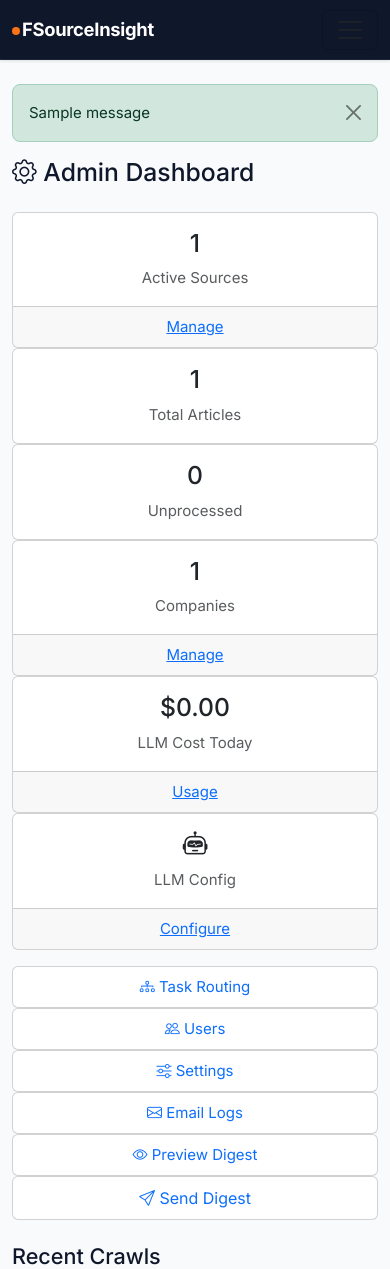
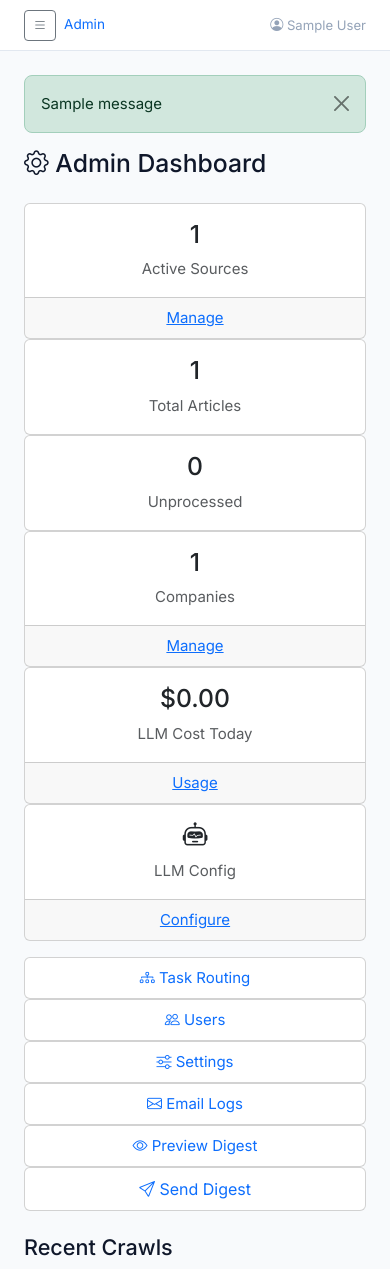
Before and after one commit to zhubinghui/FSourceInsight, a Flask app: page /admin/ in a window 390 px wide. Shown: the top 1269 px of the page. Run offline with Flask 3, Linux system fonts and the light colour scheme; a user stored in the database is signed in; tables that the repository leaves empty hold one stand-in row (values such as "Sample post"); one stand-in notice (Sample message) is shown; parts of the project's set-up code (start-up, migrations or seed data) failed here and were passed over.

Commit message:
feat: separate admin panel with sidebar layout + frontend admin entry
Admin panel:
- New admin_base.html with fixed sidebar navigation (240px)
- Sidebar sections: Overview, Content, AI/LLM, Users & Email
- Active page highlighting, mobile responsive (slide-in)
- Topbar with breadcrumb and user info
- "Back to Site" and "Logout" in sidebar footer
- All 15 admin templates now extend admin_base.html

Frontend admin entry:
- Removed "Admin" from main nav items (cleaner public nav)
- Added orange gear icon button for logged-in admins (right side)
- User dropdown includes "Admin Panel" link for admins
- Non-logged-in users see a subtle gear icon linking to login

Co-Authored-By: Claude Opus 4.6 (1M context) <noreply@anthropic.com>

```diff
--- /dev/null
+++ b/app/web/templates/admin/admin_base.html
@@ -0,0 +1,224 @@
+<!DOCTYPE html>
+<html lang="en">
+<head>
+    <meta charset="UTF-8">
+    <meta name="viewport" content="width=device-width, initial-scale=1.0">
+    <title>{% block title %}Admin{% endblock %} - FSourceInsight</title>
+    <link rel="preconnect" href="https://fonts.googleapis.com">
+    <link rel="preconnect" href="https://fonts.gstatic.com" crossorigin>
+    <link href="https://fonts.googleapis.com/css2?family=Inter:wght@400;500;600;700&display=swap" rel="stylesheet">
+    <link href="https://cdn.jsdelivr.net/npm/bootstrap@5.3.3/dist/css/bootstrap.min.css" rel="stylesheet">
+    <link href="https://cdn.jsdelivr.net/npm/bootstrap-icons@1.11.3/font/bootstrap-icons.min.css" rel="stylesheet">
+    <link href="{{ url_for('static', filename='css/fsource.css') }}" rel="stylesheet">
+    <script src="https://unpkg.com/htmx.org@2.0.4"></script>
+    <style>
+        /* Admin layout */
+        .admin-wrapper { display: flex; min-height: 100vh; }
+
+        /* Sidebar */
+        .admin-sidebar {
+            width: 240px;
+            background: var(--fs-navy);
+            color: #fff;
+            flex-shrink: 0;
+            position: fixed;
+            top: 0;
+            left: 0;
+            bottom: 0;
+            overflow-y: auto;
+            z-index: 1000;
+        }
+        .admin-sidebar .sidebar-brand {
+            padding: 1.25rem 1rem;
+            border-bottom: 1px solid rgba(255,255,255,0.08);
+            display: flex;
+            align-items: center;
+            gap: 0.5rem;
+            text-decoration: none;
+            color: #fff;
+        }
+        .admin-sidebar .sidebar-brand .brand-dot {
+            display: inline-block; width: 8px; height: 8px;
+            border-radius: 50%; background: var(--fs-orange-light);
+        }
+        .admin-sidebar .sidebar-brand span { font-weight: 700; font-size: 0.95rem; }
+        .admin-sidebar .sidebar-brand small { font-size: 0.7rem; opacity: 0.5; margin-left: auto; }
+
+        .sidebar-section {
+            padding: 0.75rem 1rem 0.25rem;
+            font-size: 0.65rem;
+            font-weight: 600;
+            text-transform: uppercase;
+            letter-spacing: 1px;
+            color: rgba(255,255,255,0.35);
+        }
+        .sidebar-nav { list-style: none; padding: 0; margin: 0; }
+        .sidebar-nav li a {
+            display: flex;
+            align-items: center;
+            gap: 0.6rem;
+            padding: 0.5rem 1rem;
+            color: rgba(255,255,255,0.65);
+            text-decoration: none;
+            font-size: 0.85rem;
+            font-weight: 500;
+            border-radius: 6px;
+            margin: 1px 0.5rem;
+            transition: 150ms ease;
+        }
+        .sidebar-nav li a:hover { background: rgba(255,255,255,0.08); color: #fff; }
+        .sidebar-nav li a.active { background: rgba(255,255,255,0.12); color: #fff; }
+        .sidebar-nav li a .bi { font-size: 1rem; width: 18px; text-align: center; }
+
+        .sidebar-footer {
+            padding: 0.75rem 1rem;
+            border-top: 1px solid rgba(255,255,255,0.08);
+            margin-top: auto;
+        }
+
+        /* Main content */
+        .admin-main {
+            margin-left: 240px;
+            flex: 1;
+            background: var(--fs-bg);
+            min-height: 100vh;
+        }
+        .admin-topbar {
+            background: #fff;
+            border-bottom: 1px solid var(--fs-card-border);
+            padding: 0.6rem 1.5rem;
+            display: flex;
+            justify-content: space-between;
+            align-items: center;
+            position: sticky;
+            top: 0;
+            z-index: 100;
+        }
+        .admin-topbar .breadcrumb { margin: 0; font-size: 0.85rem; }
+        .admin-content { padding: 1.5rem; }
+
+        /* Mobile sidebar toggle */
+        @media (max-width: 991px) {
+            .admin-sidebar {
+                transform: translateX(-100%);
+                transition: transform 200ms ease;
+            }
+            .admin-sidebar.show { transform: translateX(0); }
+            .admin-main { margin-left: 0; }
+            .sidebar-toggle { display: inline-block !important; }
+        }
+        .sidebar-toggle { display: none; }
+    </style>
+    {% block extra_head %}{% endblock %}
+</head>
+<body>
+    <div class="admin-wrapper">
+        {# ── Sidebar ── #}
+        <aside class="admin-sidebar" id="adminSidebar">
+            <a href="{{ url_for('admin.dashboard') }}" class="sidebar-brand">
+                <span class="brand-dot"></span>
+                <span>FSourceInsight</span>
+                <small>Admin</small>
+            </a>
+
+            <div class="sidebar-section">Overview</div>
+            <ul class="sidebar-nav">
+                <li><a href="{{ url_for('admin.dashboard') }}" class="{{ 'active' if request.endpoint == 'admin.dashboard' }}">
+                    <i class="bi bi-speedometer2"></i> Dashboard
+                </a></li>
+                <li><a href="{{ url_for('admin.settings') }}" class="{{ 'active' if request.endpoint == 'admin.settings' }}">
+                    <i class="bi bi-sliders"></i> Settings
+                </a></li>
+            </ul>
+
+            <div class="sidebar-section">Content</div>
+            <ul class="sidebar-nav">
+                <li><a href="{{ url_for('admin.sources') }}" class="{{ 'active' if 'source' in (request.endpoint or '') }}">
+                    <i class="bi bi-rss"></i> Sources
+                </a></li>
+                <li><a href="{{ url_for('admin.companies') }}" class="{{ 'active' if 'compan' in (request.endpoint or '') and 'merge' not in (request.endpoint or '') }}">
+                    <i class="bi bi-building"></i> Companies
+                </a></li>
+                <li><a href="{{ url_for('admin.merge_companies') }}" class="{{ 'active' if 'merge' in (request.endpoint or '') }}">
+                    <i class="bi bi-intersect"></i> Merge Companies
+                </a></li>
+                <li><a href="{{ url_for('admin.crawl_logs') }}" class="{{ 'active' if request.endpoint == 'admin.crawl_logs' }}">
+                    <i class="bi bi-clock-history"></i> Crawl Logs
+                </a></li>
+            </ul>
+
+            <div class="sidebar-section">AI / LLM</div>
+            <ul class="sidebar-nav">
+                <li><a href="{{ url_for('admin.llm_routing') }}" class="{{ 'active' if request.endpoint == 'admin.llm_routing' }}">
+                    <i class="bi bi-diagram-3"></i> Task Routing
+                </a></li>
+                <li><a href="{{ url_for('admin.llm_config') }}" class="{{ 'active' if 'llm_config' in (request.endpoint or '') }}">
+                    <i class="bi bi-cpu"></i> Model Config
+                </a></li>
+                <li><a href="{{ url_for('admin.llm_usage') }}" class="{{ 'active' if request.endpoint == 'admin.llm_usage' }}">
+                    <i class="bi bi-graph-up"></i> Usage & Cost
+                </a></li>
+            </ul>
+
+            <div class="sidebar-section">Users & Email</div>
+            <ul class="sidebar-nav">
+                <li><a href="{{ url_for('admin.users') }}" class="{{ 'active' if 'user' in (request.endpoint or '') }}">
+                    <i class="bi bi-people"></i> Users
+                </a></li>
+                <li><a href="{{ url_for('admin.email_logs') }}" class="{{ 'active' if request.endpoint == 'admin.email_logs' }}">
+                    <i class="bi bi-envelope"></i> Email Logs
+                </a></li>
+            </ul>
+
+            <div class="sidebar-footer">
+                <a href="{{ url_for('news.index') }}" class="d-flex align-items-center gap-2 text-decoration-none" style="color: rgba(255,255,255,0.5); font-size: 0.82rem;">
+                    <i class="bi bi-arrow-left"></i> Back to Site
+                </a>
+                <a href="{{ url_for('auth.logout') }}" class="d-flex align-items-center gap-2 text-decoration-none mt-2" style="color: rgba(255,255,255,0.4); font-size: 0.82rem;">
+                    <i class="bi bi-box-arrow-right"></i> Logout
+                </a>
+            </div>
+        </aside>
+
+        {# ── Main Content ── #}
+        <div class="admin-main">
+            <div class="admin-topbar">
+                <div class="d-flex align-items-center gap-2">
+                    <button class="btn btn-sm btn-outline-secondary sidebar-toggle" onclick="document.getElementById('adminSidebar').classList.toggle('show')">
+                        <i class="bi bi-list"></i>
+                    </button>
+                    <nav aria-label="breadcrumb">
+                        <ol class="breadcrumb">
+                            <li class="breadcrumb-item"><a href="{{ url_for('admin.dashboard') }}" class="text-decoration-none">Admin</a></li>
+                            {% block breadcrumb %}{% endblock %}
+                        </ol>
+                    </nav>
+                </div>
+                <div class="d-flex align-items-center gap-2">
+                    <span class="text-fs-muted" style="font-size: 0.82rem;">
+                        <i class="bi bi-person-circle"></i> {{ current_user.name or current_user.email }}
+                    </span>
+                </div>
+            </div>
+
+            <div class="admin-content">
+                {% with messages = get_flashed_messages(with_categories=true) %}
+                    {% if messages %}
+                        {% for category, message in messages %}
+                            <div class="alert alert-{{ 'danger' if category == 'error' else category }} alert-dismissible fade show" style="border-radius: var(--fs-radius-sm);">
+                                {{ message }}
+                                <button type="button" class="btn-close" data-bs-dismiss="alert"></button>
+                            </div>
+                        {% endfor %}
+                    {% endif %}
+                {% endwith %}
+
+                {% block content %}{% endblock %}
+            </div>
+        </div>
+    </div>
+
+    <script src="https://cdn.jsdelivr.net/npm/bootstrap@5.3.3/dist/js/bootstrap.bundle.min.js"></script>
+    {% block extra_scripts %}{% endblock %}
+</body>
+</html>
--- a/app/web/templates/admin/companies.html
+++ b/app/web/templates/admin/companies.html
@@ -1,4 +1,4 @@
-{% extends "base.html" %}
+{% extends "admin/admin_base.html" %}
 {% block title %}Companies - Admin{% endblock %}
 {% block content %}
 <div class="d-flex justify-content-between align-items-center mb-3">
--- a/app/web/templates/admin/crawl_logs.html
+++ b/app/web/templates/admin/crawl_logs.html
@@ -1,4 +1,4 @@
-{% extends "base.html" %}
+{% extends "admin/admin_base.html" %}
 {% block title %}Crawl Logs{% endblock %}
 {% block content %}
 <h2>Crawl Logs</h2>
--- a/app/web/templates/admin/dashboard.html
+++ b/app/web/templates/admin/dashboard.html
@@ -1,4 +1,4 @@
-{% extends "base.html" %}
+{% extends "admin/admin_base.html" %}
 
 {% block title %}Admin Dashboard{% endblock %}
 
--- a/app/web/templates/admin/edit_company.html
+++ b/app/web/templates/admin/edit_company.html
@@ -1,4 +1,4 @@
-{% extends "base.html" %}
+{% extends "admin/admin_base.html" %}
 {% block title %}Edit {{ company.name }}{% endblock %}
 {% block content %}
 <h2>Edit Company: {{ company.name }}</h2>
--- a/app/web/templates/admin/email_logs.html
+++ b/app/web/templates/admin/email_logs.html
@@ -1,4 +1,4 @@
-{% extends "base.html" %}
+{% extends "admin/admin_base.html" %}
 {% block title %}Email Logs{% endblock %}
 {% block content %}
 <h2><i class="bi bi-envelope"></i> Email Logs</h2>
--- a/app/web/templates/admin/llm_config.html
+++ b/app/web/templates/admin/llm_config.html
@@ -1,4 +1,4 @@
-{% extends "base.html" %}
+{% extends "admin/admin_base.html" %}
 {% block title %}LLM Configuration{% endblock %}
 {% block content %}
 <div class="d-flex justify-content-between align-items-center mb-3">
--- a/app/web/templates/admin/llm_config_form.html
+++ b/app/web/templates/admin/llm_config_form.html
@@ -1,4 +1,4 @@
-{% extends "base.html" %}
+{% extends "admin/admin_base.html" %}
 {% block title %}{{ 'Edit' if config else 'New' }} LLM Config{% endblock %}
 {% block content %}
 <h2>{{ 'Edit' if config else 'New' }} LLM Configuration</h2>
--- a/app/web/templates/admin/llm_routing.html
+++ b/app/web/templates/admin/llm_routing.html
@@ -1,4 +1,4 @@
-{% extends "base.html" %}
+{% extends "admin/admin_base.html" %}
 {% block title %}LLM Task Routing - Admin{% endblock %}
 {% block content %}
 <div class="d-flex justify-content-between align-items-center mb-3">
--- a/app/web/templates/admin/llm_usage.html
+++ b/app/web/templates/admin/llm_usage.html
@@ -1,4 +1,4 @@
-{% extends "base.html" %}
+{% extends "admin/admin_base.html" %}
 {% block title %}LLM Usage Dashboard{% endblock %}
 {% block content %}
 <div class="d-flex justify-content-between align-items-center mb-3">
--- a/app/web/templates/admin/merge_companies.html
+++ b/app/web/templates/admin/merge_companies.html
@@ -1,4 +1,4 @@
-{% extends "base.html" %}
+{% extends "admin/admin_base.html" %}
 {% block title %}Merge Companies{% endblock %}
 {% block content %}
 <h2><i class="bi bi-arrow-left-right"></i> Merge Companies</h2>
--- a/app/web/templates/admin/settings.html
+++ b/app/web/templates/admin/settings.html
@@ -1,4 +1,4 @@
-{% extends "base.html" %}
+{% extends "admin/admin_base.html" %}
 {% block title %}Settings - Admin{% endblock %}
 {% block content %}
 <h2 class="mb-4"><i class="bi bi-sliders"></i> System Settings</h2>
--- a/app/web/templates/admin/source_form.html
+++ b/app/web/templates/admin/source_form.html
@@ -1,4 +1,4 @@
-{% extends "base.html" %}
+{% extends "admin/admin_base.html" %}
 {% block title %}{{ 'Edit' if source else 'New' }} Source{% endblock %}
 {% block content %}
 <h2>{{ 'Edit' if source else 'New' }} News Source</h2>
--- a/app/web/templates/admin/sources.html
+++ b/app/web/templates/admin/sources.html
@@ -1,4 +1,4 @@
-{% extends "base.html" %}
+{% extends "admin/admin_base.html" %}
 {% block title %}News Sources{% endblock %}
 {% block content %}
 <div class="d-flex justify-content-between align-items-center mb-3">
--- a/app/web/templates/admin/user_form.html
+++ b/app/web/templates/admin/user_form.html
@@ -1,4 +1,4 @@
-{% extends "base.html" %}
+{% extends "admin/admin_base.html" %}
 {% block title %}{{ 'Edit User' if user else 'New User' }}{% endblock %}
 {% block content %}
 <div class="d-flex justify-content-between align-items-center mb-3">
--- a/app/web/templates/admin/users.html
+++ b/app/web/templates/admin/users.html
@@ -1,4 +1,4 @@
-{% extends "base.html" %}
+{% extends "admin/admin_base.html" %}
 {% block title %}Users - Admin{% endblock %}
 {% block content %}
 <div class="d-flex justify-content-between align-items-center mb-3">
--- a/app/web/templates/base.html
+++ b/app/web/templates/base.html
@@ -44,13 +44,6 @@
                             <i class="bi bi-bell"></i> Subscribe
                         </a>
                     </li>
-                    {% if current_user.is_authenticated and current_user.is_admin %}
-                    <li class="nav-item">
-                        <a class="nav-link" href="{{ url_for('admin.dashboard') }}">
-                            <i class="bi bi-gear"></i> Admin
-                        </a>
-                    </li>
-                    {% endif %}
                 </ul>
                 <form class="d-flex me-2" action="{{ url_for('news.index') }}" method="get">
                     <input class="search-input-fs me-2" type="search" name="q" placeholder="Search news..."
@@ -60,21 +53,27 @@
                     </button>
                 </form>
                 {% if current_user.is_authenticated %}
+                {% if current_user.is_admin %}
+                <a href="{{ url_for('admin.dashboard') }}" class="btn btn-sm me-2" style="background: rgba(255,255,255,0.1); color: #F97316; border: 1px solid rgba(249,115,22,0.3);" title="Admin Panel">
+                    <i class="bi bi-gear-fill"></i>
+                </a>
+                {% endif %}
                 <div class="dropdown">
                     <button class="btn btn-outline-light btn-sm dropdown-toggle" data-bs-toggle="dropdown">
                         <i class="bi bi-person-circle"></i> {{ current_user.name or current_user.email }}
                     </button>
                     <ul class="dropdown-menu dropdown-menu-end">
                         {% if current_user.is_admin %}
-                        <li><a class="dropdown-item" href="{{ url_for('admin.dashboard') }}"><i class="bi bi-gear me-2"></i>Admin</a></li>
+                        <li><a class="dropdown-item" href="{{ url_for('admin.dashboard') }}"><i class="bi bi-speedometer2 me-2"></i>Admin Panel</a></li>
                         <li><hr class="dropdown-divider"></li>
                         {% endif %}
+                        <li><a class="dropdown-item" href="{{ url_for('subscription.index') }}"><i class="bi bi-bell me-2"></i>Subscriptions</a></li>
                         <li><a class="dropdown-item" href="{{ url_for('auth.logout') }}"><i class="bi bi-box-arrow-right me-2"></i>Logout</a></li>
                     </ul>
                 </div>
                 {% else %}
-                <a href="{{ url_for('auth.login') }}" class="btn btn-outline-light btn-sm">
-                    <i class="bi bi-box-arrow-in-right"></i> Login
+                <a href="{{ url_for('auth.login') }}" class="btn btn-outline-light btn-sm" title="Admin Login">
+                    <i class="bi bi-gear"></i>
                 </a>
                 {% endif %}
             </div>
```
